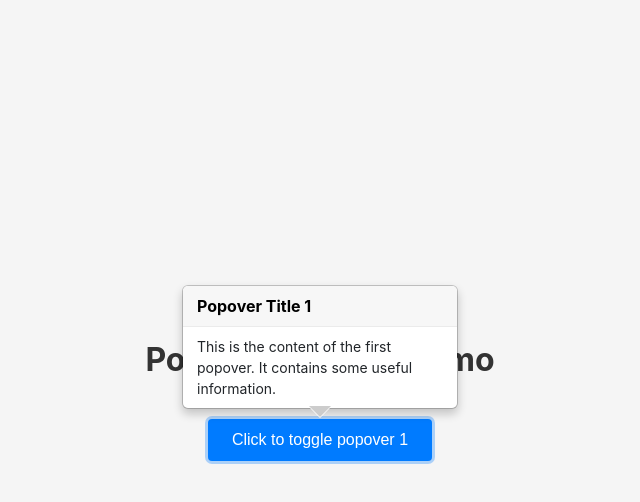
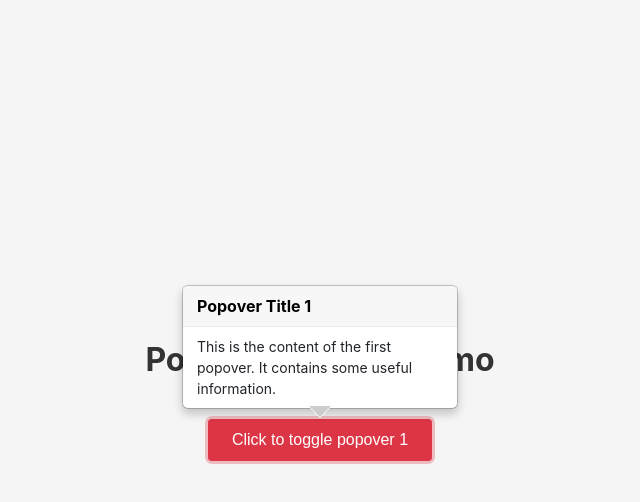
Before and after one commit to ENPhoenix/forms, a website built with webpack: page src/index.html in a window 1280 px wide. Both pictures are taken after a click on the button "Click to toggle popover 1". Shown: the whole page, without its empty margins (320-960 px from the left). Built offline with nearby package versions, Linux system fonts and the light colour scheme.

Commit message:
Кнопка изменена на красный цвет

```diff
--- a/src/css/style.css
+++ b/src/css/style.css
@@ -34,7 +34,7 @@ h1 {
   padding: 12px 24px;
   font-size: 16px;
   color: #fff;
-  background-color: #007bff;
+  background-color: #dc3545;
   border: none;
   border-radius: 4px;
   cursor: pointer;
@@ -42,13 +42,14 @@ h1 {
 }
 
 .btn:hover {
-  background-color: #0056b3;
+  background-color: #c82333;
 }
 
 .btn:focus {
   outline: none;
-  box-shadow: 0 0 0 3px rgba(0, 123, 255, 0.3);
+  box-shadow: 0 0 0 3px rgba(220, 53, 69, 0.3);
 }
+
 
 /* Popover styles */
 .popover {
```
